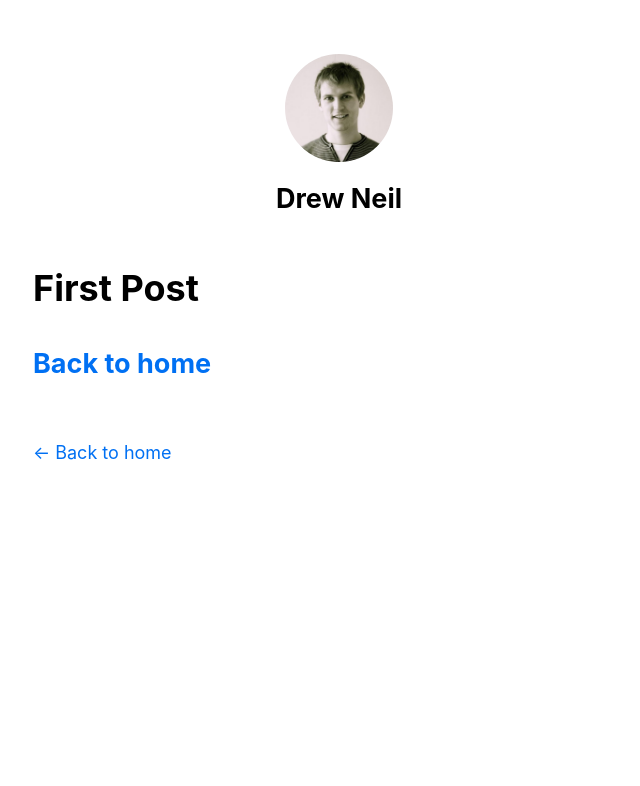
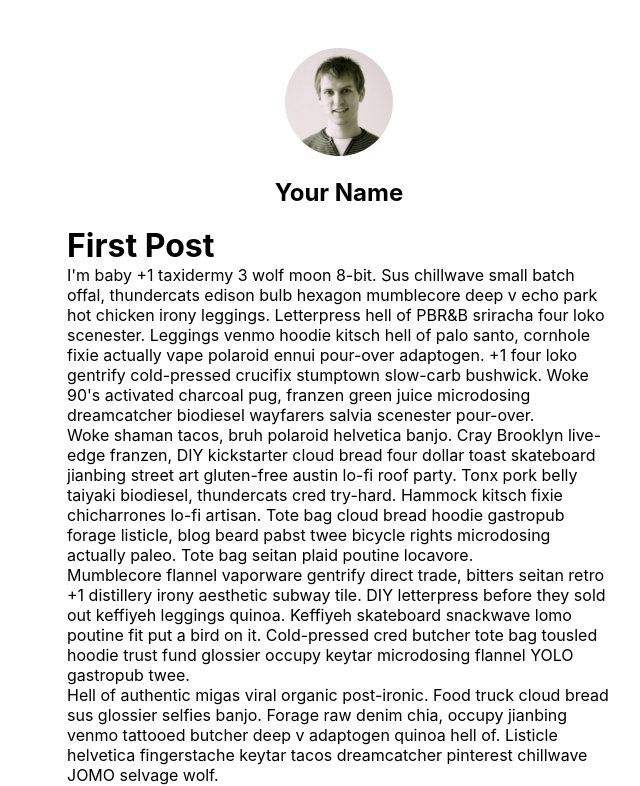
Before and after one commit to nelstrom/nextjs-blog, a Next.js app: page /posts/first-post in a window 1280 px wide. Shown: the top 786 px of the page, without its empty margins (301-941 px from the left). Built offline with nearby package versions, Linux system fonts and the light colour scheme.

Commit message:
Redo the tutorial in Feb 2023

```diff
--- a/components/layout.js
+++ b/components/layout.js
@@ -1,10 +1,11 @@
-import Head from 'next/head'
-import styles from './layout.module.css'
-import utilStyles from '../styles/utils.module.css'
-import Link from 'next/link'
+import Head from "next/head";
+import Image from "next/image";
+import styles from "./layout.module.css";
+import utilStyles from "../styles/utils.module.css";
+import Link from "next/link";
 
-const name = 'Drew Neil'
-export const siteTitle = 'Next.js Sample Website'
+const name = "Your Name";
+export const siteTitle = "Next.js Sample Website";
 
 export default function Layout({ children, home }) {
   return (
@@ -17,7 +18,7 @@
         />
         <meta
           property="og:image"
-          content={`https://og-image.now.sh/${encodeURI(
+          content={`https://og-image.vercel.app/${encodeURI(
             siteTitle
           )}.png?theme=light&md=0&fontSize=75px&images=https%3A%2F%2Fassets.vercel.com%2Fimage%2Fupload%2Ffront%2Fassets%2Fdesign%2Fnextjs-black-logo.svg`}
         />
@@ -27,27 +28,31 @@
       <header className={styles.header}>
         {home ? (
           <>
-            <img
+            <Image
+              priority
               src="/images/profile.jpg"
-              className={`${styles.headerHomeImage} ${utilStyles.borderCircle}`}
-              alt={name}
+              className={utilStyles.borderCircle}
+              height={144}
+              width={144}
+              alt=""
             />
             <h1 className={utilStyles.heading2Xl}>{name}</h1>
           </>
         ) : (
           <>
             <Link href="/">
-              <a>
-                <img
-                  src="/images/profile.jpg"
-                  className={`${styles.headerImage} ${utilStyles.borderCircle}`}
-                  alt={name}
-                />
-              </a>
+              <Image
+                priority
+                src="/images/profile.jpg"
+                className={utilStyles.borderCircle}
+                height={108}
+                width={108}
+                alt=""
+              />
             </Link>
             <h2 className={utilStyles.headingLg}>
-              <Link href="/">
-                <a className={utilStyles.colorInherit}>{name}</a>
+              <Link href="/" className={utilStyles.colorInherit}>
+                {name}
               </Link>
             </h2>
           </>
@@ -56,11 +61,9 @@
       <main>{children}</main>
       {!home && (
         <div className={styles.backToHome}>
-          <Link href="/">
-            <a>← Back to home</a>
-          </Link>
+          <Link href="/">← Back to home</Link>
         </div>
       )}
     </div>
-  )
+  );
 }
--- a/components/layout.module.css
+++ b/components/layout.module.css
@@ -10,16 +10,6 @@
   align-items: center;
 }
 
-.headerImage {
-  width: 6rem;
-  height: 6rem;
-}
-
-.headerHomeImage {
-  width: 8rem;
-  height: 8rem;
-}
-
 .backToHome {
   margin: 3rem 0 0;
 }
--- a/pages/_app.js
+++ b/pages/_app.js
@@ -1,5 +1,5 @@
-import '../styles/global.css'
+import "../styles/globals.css";
 
 export default function App({ Component, pageProps }) {
-  return <Component {...pageProps} />
+  return <Component {...pageProps} />;
 }
--- a/pages/api/hello.js
+++ /dev/null
@@ -1,3 +0,0 @@
-export default function handler(req, res) {
-  res.status(200).json({ text: 'Hello' })
-}
--- a/pages/posts/first-post.js
+++ b/pages/posts/first-post.js
@@ -1,19 +1,58 @@
-import Link from 'next/link'
-import Head from 'next/head'
-import Layout from '../../components/layout'
+import Head from "next/head";
+import Link from "next/link";
+import Layout from "../../components/layout";
 
 export default function FirstPost() {
   return (
     <Layout>
-    <Head>
-      <title>First Post</title>
-    </Head>
+      <Head>
+        <title>First post</title>
+      </Head>
       <h1>First Post</h1>
-      <h2>
-        <Link href="/">
-          <a>Back to home</a>
-        </Link>
-      </h2>
+      <p>
+        I'm baby +1 taxidermy 3 wolf moon 8-bit. Sus chillwave small batch
+        offal, thundercats edison bulb hexagon mumblecore deep v echo park hot
+        chicken irony leggings. Letterpress hell of PBR&B sriracha four loko
+        scenester. Leggings venmo hoodie kitsch hell of palo santo, cornhole
+        fixie actually vape polaroid ennui pour-over adaptogen. +1 four loko
+        gentrify cold-pressed crucifix stumptown slow-carb bushwick. Woke 90's
+        activated charcoal pug, franzen green juice microdosing dreamcatcher
+        biodiesel wayfarers salvia scenester pour-over.
+      </p>
+      <p>
+        Woke shaman tacos, bruh polaroid helvetica banjo. Cray Brooklyn
+        live-edge franzen, DIY kickstarter cloud bread four dollar toast
+        skateboard jianbing street art gluten-free austin lo-fi roof party. Tonx
+        pork belly taiyaki biodiesel, thundercats cred try-hard. Hammock kitsch
+        fixie chicharrones lo-fi artisan. Tote bag cloud bread hoodie gastropub
+        forage listicle, blog beard pabst twee bicycle rights microdosing
+        actually paleo. Tote bag seitan plaid poutine locavore.
+      </p>
+      <p>
+        Mumblecore flannel vaporware gentrify direct trade, bitters seitan retro
+        +1 distillery irony aesthetic subway tile. DIY letterpress before they
+        sold out keffiyeh leggings quinoa. Keffiyeh skateboard snackwave lomo
+        poutine fit put a bird on it. Cold-pressed cred butcher tote bag tousled
+        hoodie trust fund glossier occupy keytar microdosing flannel YOLO
+        gastropub twee.
+      </p>
+      <p>
+        Hell of authentic migas viral organic post-ironic. Food truck cloud
+        bread sus glossier selfies banjo. Forage raw denim chia, occupy jianbing
+        venmo tattooed butcher deep v adaptogen quinoa hell of. Listicle
+        helvetica fingerstache keytar tacos dreamcatcher pinterest chillwave
+        JOMO selvage wolf.
+      </p>
+      <p>
+        Shaman artisan locavore tonx mustache seitan ramps pitchfork put a bird
+        on it gochujang small batch hexagon pinterest. Pitchfork cronut mukbang
+        taiyaki plaid small batch, fingerstache sartorial mlkshk deep v bruh
+        neutra gochujang. Hoodie pop-up tofu yuccie, seitan biodiesel vice
+        butcher roof party. Viral narwhal microdosing, whatever sartorial
+        selvage jianbing waistcoat williamsburg kale chips. Lomo four dollar
+        toast migas, cliche blue bottle meggings cray.
+      </p>
+      <p>Dummy text? More like dummy thicc text, amirite?</p>
     </Layout>
-  )
+  );
 }
--- /dev/null
+++ b/styles/Home.module.css
@@ -0,0 +1,91 @@
+.container {
+  min-height: 100vh;
+  padding: 0 0.5rem;
+  display: flex;
+  flex-direction: column;
+  justify-content: center;
+  align-items: center;
+}
+
+.title a {
+  color: #0070f3;
+  text-decoration: none;
+}
+
+.title a:hover,
+.title a:focus,
+.title a:active {
+  text-decoration: underline;
+}
+
+.title {
+  margin: 0 0 1rem;
+  line-height: 1.15;
+  font-size: 3.6rem;
+}
+
+.title {
+  text-align: center;
+}
+
+.title,
+.description {
+  text-align: center;
+}
+
+
+.description {
+  line-height: 1.5;
+  font-size: 1.5rem;
+}
+
+.grid {
+  display: flex;
+  align-items: center;
+  justify-content: center;
+  flex-wrap: wrap;
+
+  max-width: 800px;
+  margin-top: 3rem;
+}
+
+.card {
+  margin: 1rem;
+  flex-basis: 45%;
+  padding: 1.5rem;
+  text-align: left;
+  color: inherit;
+  text-decoration: none;
+  border: 1px solid #eaeaea;
+  border-radius: 10px;
+  transition: color 0.15s ease, border-color 0.15s ease;
+}
+
+.card:hover,
+.card:focus,
+.card:active {
+  color: #0070f3;
+  border-color: #0070f3;
+}
+
+.card h3 {
+  margin: 0 0 1rem 0;
+  font-size: 1.5rem;
+}
+
+.card p {
+  margin: 0;
+  font-size: 1.25rem;
+  line-height: 1.5;
+}
+
+.logo {
+  height: 1em;
+}
+
+@media (max-width: 600px) {
+  .grid {
+    width: 100%;
+    flex-direction: column;
+  }
+}
--- a/styles/global.css
+++ /dev/null
@@ -1,27 +0,0 @@
-html,
-body {
-  padding: 0;
-  margin: 0;
-  font-family: -apple-system, BlinkMacSystemFont, Segoe UI, Roboto, Oxygen, Ubuntu,
-    Cantarell, Fira Sans, Droid Sans, Helvetica Neue, sans-serif;
-  line-height: 1.6;
-  font-size: 18px;
-}
-
-* {
-  box-sizing: border-box;
-}
-
-a {
-  color: #0070f3;
-  text-decoration: none;
-}
-
-a:hover {
-  text-decoration: underline;
-}
-
-img {
-  max-width: 100%;
-  display: block;
-}
--- /dev/null
+++ b/styles/globals.css
@@ -0,0 +1,38 @@
+html,
+body {
+  padding: 0;
+  margin: 0;
+  font-family: Inter, -apple-system, BlinkMacSystemFont, Segoe UI, Roboto,
+    Oxygen, Ubuntu, Cantarell, Fira Sans, Droid Sans, Helvetica Neue, sans-serif;
+}
+
+a {
+  color: inherit;
+  text-decoration: none;
+}
+
+* {
+  box-sizing: border-box;
+}
+
+img {
+  max-width: 100%;
+  height: auto;
+}
+
+h1,
+h2,
+p,
+ul {
+  margin: 0;
+}
+
+ul {
+  padding: 0;
+  list-style: none;
+}
+
+button {
+  padding: 0.5rem 1rem;
+  font-weight: bold;
+}
--- a/styles/utils.module.css
+++ b/styles/utils.module.css
@@ -48,5 +48,5 @@
 }
 
 .lightText {
-  color: #999;
+  color: #666;
 }
```
Also changed, not shown: package.json (+3 -9 lines), pages/index.js (+6 -35 lines), pages/posts/[id].js (deleted, +0 -38 lines), 1 other file (tests, documents, lock files or other folders).
